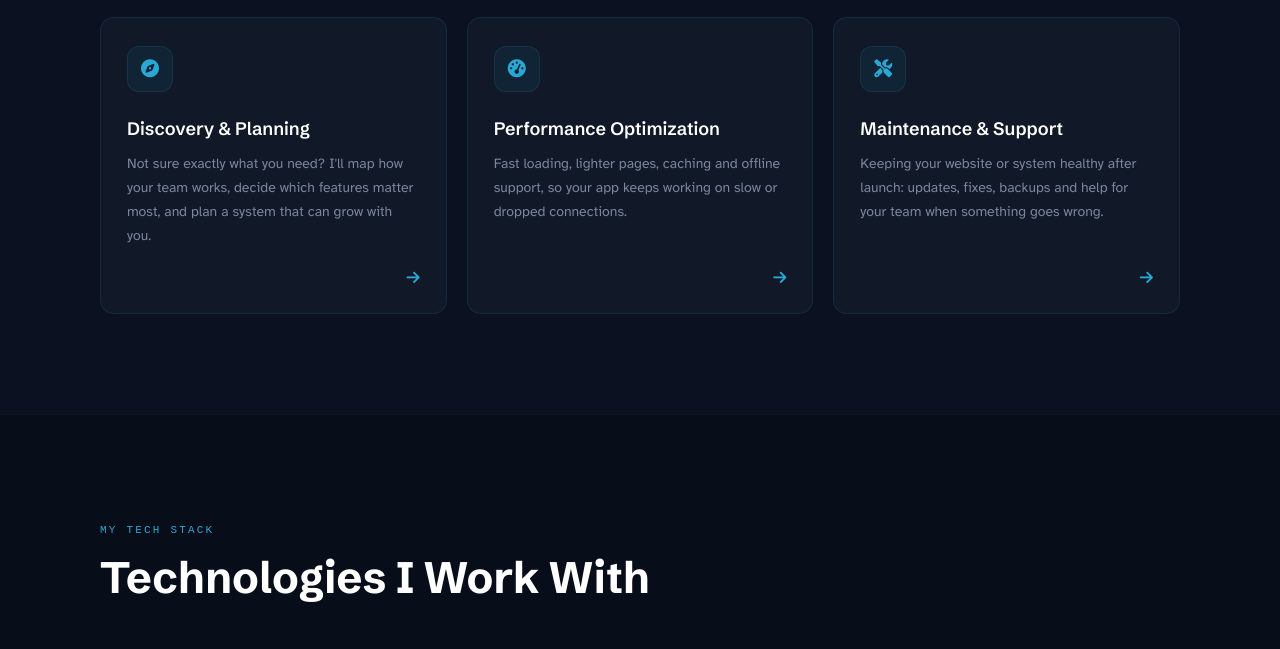
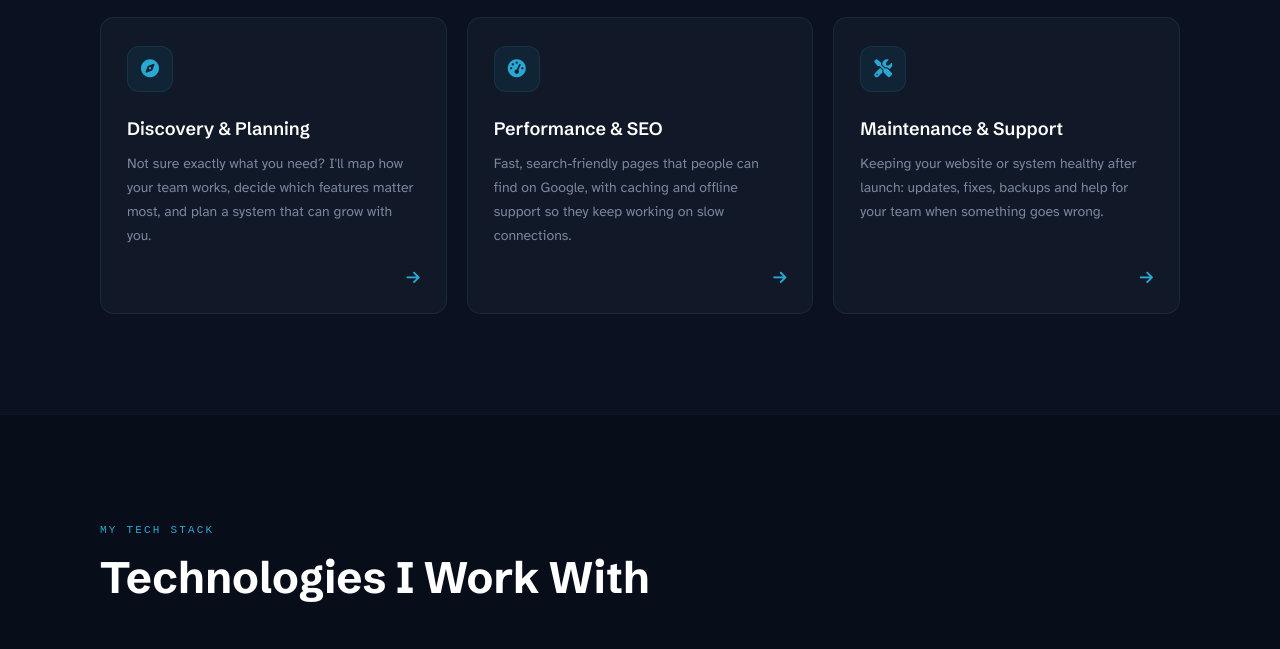
Before and after one commit to Jkosencha/Jkosencha.github.io, a plain HTML site: page index.html in a window 1280 px wide. Shown: the part 2012-2661 px from the top of the page. Drawn offline with Linux system fonts and the light colour scheme; a web font is replaced by a local one.

Commit message:
Add SEO to services and the Namelok case study

```diff
--- a/index.html
+++ b/index.html
@@ -219,10 +219,11 @@
           </a>
           <a href="savannah-pos.html" class="service">
             <div class="icon-box"><i class="fa-solid fa-gauge-high"></i></div>
-            <h3>Performance Optimization</h3>
+            <h3>Performance &amp; SEO</h3>
             <p>
-              Fast loading, lighter pages, caching and offline support, so your
-              app keeps working on slow or dropped connections.
+              Fast, search-friendly pages that people can find on Google, with
+              caching and offline support so they keep working on slow
+              connections.
             </p>
             <span class="arrow"><i class="fa-solid fa-arrow-right"></i></span>
           </a>
```
Also changed, not shown: namelok.html (+1 -0 lines).
